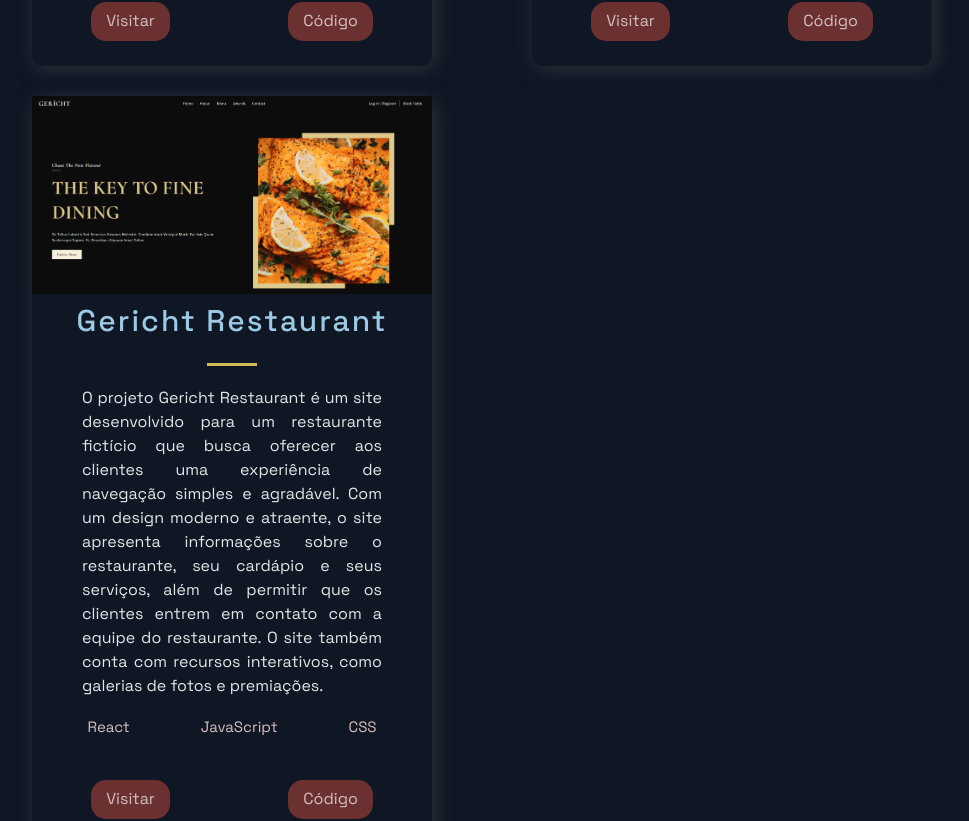
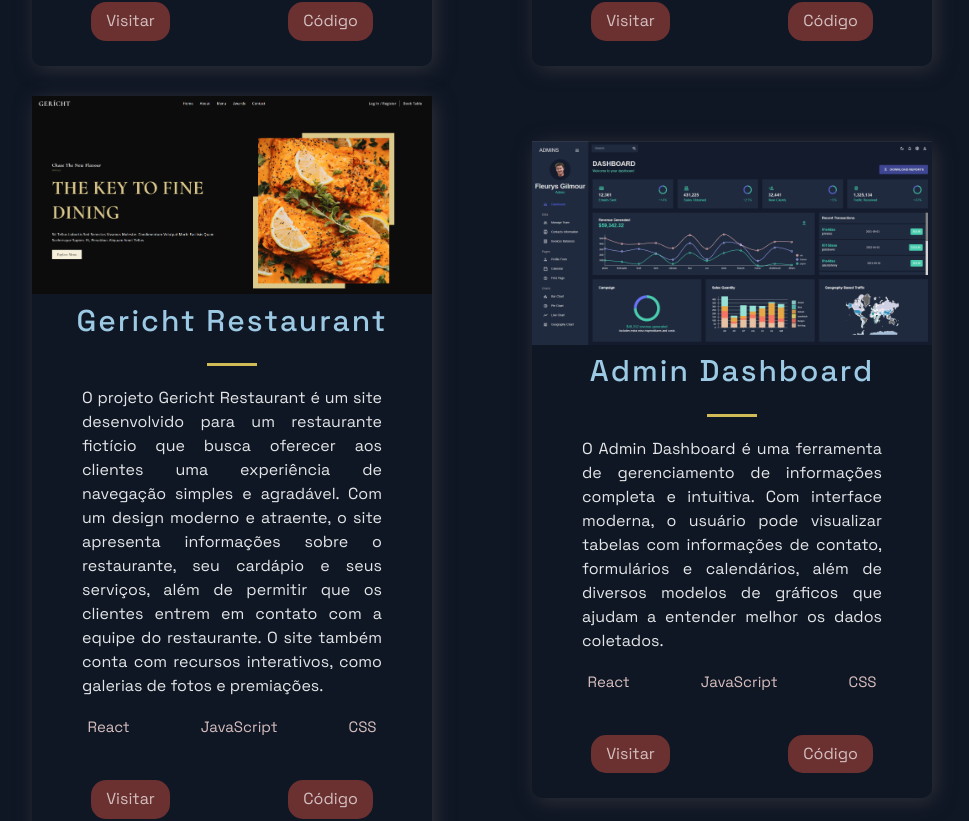
Before and after one commit to amorelliarthur/portifolio_website, a Next.js app: page / in a window 1280 px wide. Shown: the part 1446-2267 px from the top of the page, without its empty margins (158-1127 px from the left). Built offline with nearby package versions, Linux system fonts and the light colour scheme.

Commit message:
projeto-adm-dashboard

```diff
--- a/src/constants/constants.js
+++ b/src/constants/constants.js
@@ -26,15 +26,15 @@ export const projects = [
     visit: 'http://gericht-restaurant.rf.gd/',
     id: 2,
   },
-  // {
-  //   title: 'Unichat',
-  //   description: "This is a code repository for the corresponding video tutorial. In this video, we will create a full Realtime Chat Application",
-  //   image: '/images/4.jpg',
-  //   tags: ['React', 'ChatEngine', 'Firebase'],
-  //   source: 'https://google.com',
-  //   visit: 'https://google.com',
-  //   id: 3,
-  // },
+  {
+    title: 'Admin Dashboard',
+    description: "O Admin Dashboard é uma ferramenta de gerenciamento de informações completa e intuitiva. Com interface moderna, o usuário pode visualizar tabelas com informações de contato, formulários e calendários, além de diversos modelos de gráficos que ajudam a entender melhor os dados coletados.",
+    image: '/images/adm1.png',
+    tags: ['React', 'JavaScript', 'CSS'],
+    source: 'https://github.com/amorelliarthur/admin-dashboard',
+    visit: 'http://adm-dashboard-1.rf.gd/',
+    id: 3,
+  },
 ];
 
 export const TimeLineData = [
```
Also changed, not shown: public/images/adm1.png (added).
